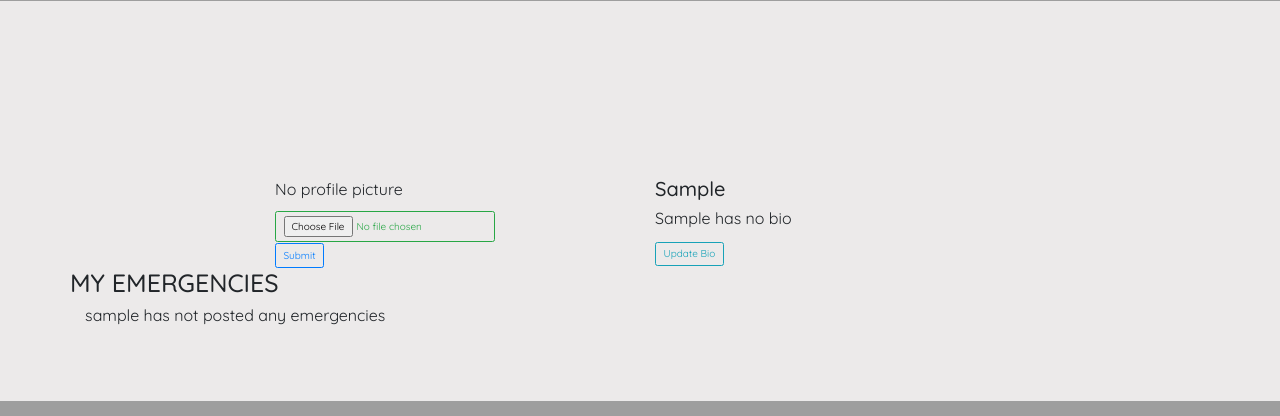
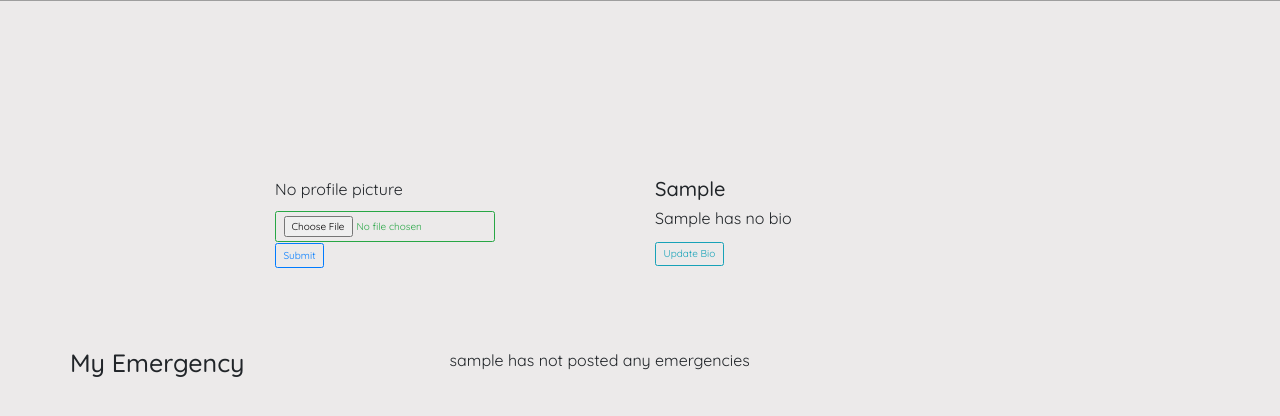
Before and after one commit to petermirithu/Emergency_app, a Flask app: a page that uses app/templates/profile/profile.html in a window 1280 px wide. Shown: the part 399-815 px from the top of the page. Run offline with Flask 2, Linux system fonts and the light colour scheme; the visitor is signed in with stand-in values (Sample User, id 1); data comes from the database, SQL or seed files in the repository; data that the repository does not hold is empty; some libraries are stand-ins or nearby versions; grey boxes are pictures that could not be loaded.

Commit message:
Changed the font

```diff
--- a/app/templates/profile/profile.html
+++ b/app/templates/profile/profile.html
@@ -37,8 +37,8 @@
             <div class="col-md-2"></div>
 
         </div>
-        <div class="row">
-            <h1 class="text-center">MY EMERGENCIES</h1>
+        <div class="row" style="padding-top: 5em;">
+            <h1 class="text-center">My Emergency</h1>
             <div class="col-md-2"></div>
             <div class="col-md-8">
                 {% if emergencies %}
```
